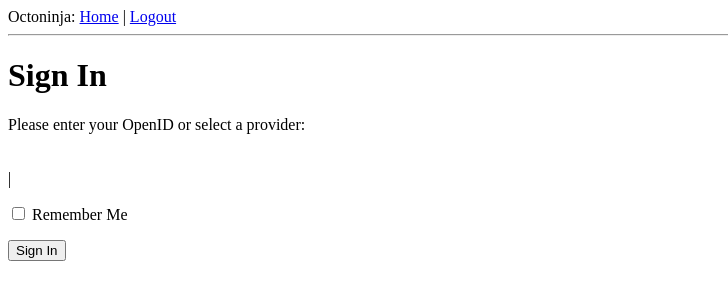
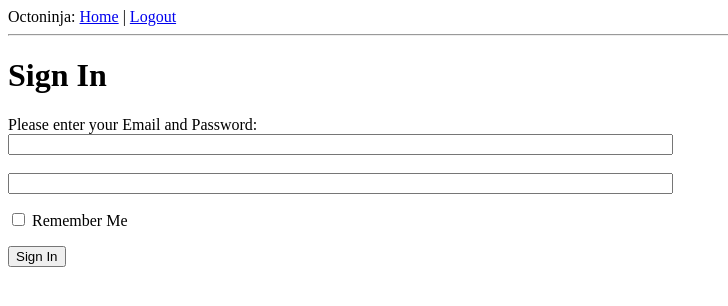
Before and after one commit to quaintm/octoninja, a Flask app: template app/templates/login.html in a window 1280 px wide. Shown: the top 306 px of the page, without its empty margins (0-728 px from the left). Run offline with Flask 2, Linux system fonts and the light colour scheme; the template is opened without the code that fills it: values that come from a table or form of the project are taken from there, others are empty; a user stored in the database is signed in.

Commit message:
removed openid auth

```diff
--- a/app/templates/login.html
+++ b/app/templates/login.html
@@ -2,34 +2,20 @@
 {% extends "base.html" %}
 
 {% block content %}
-  <script type="text/javascript">
-  function set_openid(userid, pr)
-  {
-    u = userid.search('<username>')
-    if (u != -1) {
-        // openid requires username
-        user = prompt('Enter your ' + pr + ' username:')
-        userid = userid.substr(0, u) + user
-    }
-    form = document.forms['login'];
-    form.elements['userid'].value = userid
-}
-</script>
 
   <h1>Sign In</h1>
   <form action="" method="post" name="login">
       {{ form.hidden_tag() }}
       <p>
-        Please enter your OpenID or select a provider:
-        <br>
-          <!-- Please enter your UserID and Password:<br> -->
-        {{ form.userid(size=80) }}<br>
+        Please enter your Email and Password:<br>
+        {{ form.email(size=80) }}<br>
 
-        {% for error in form.userid.errors %}
+        {% for error in form.email.errors %}
           <span style="color: red;">[{{ error }}]</span>
         {% endfor %}<br>
-            |{% for pr in providers %}
-                <a href="javascript:set_openid('{{ pr.url }}', '{{ pr.name }}');">{{ pr.name }}</a> |
+
+        {{ form.password(size=80) }}<br>
+        {% for error in form.password.errors %}|
             {% endfor %}
         </p>
       <p>{{ form.remember_me }} Remember Me</p>
```
